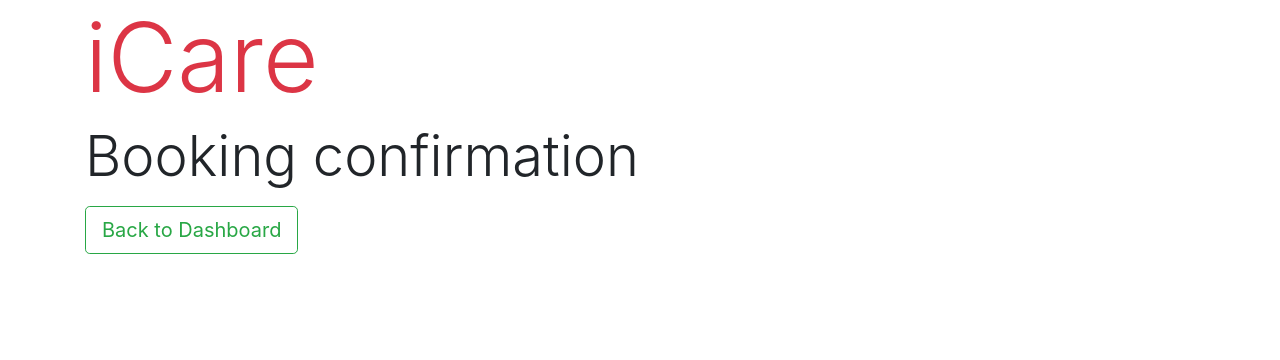
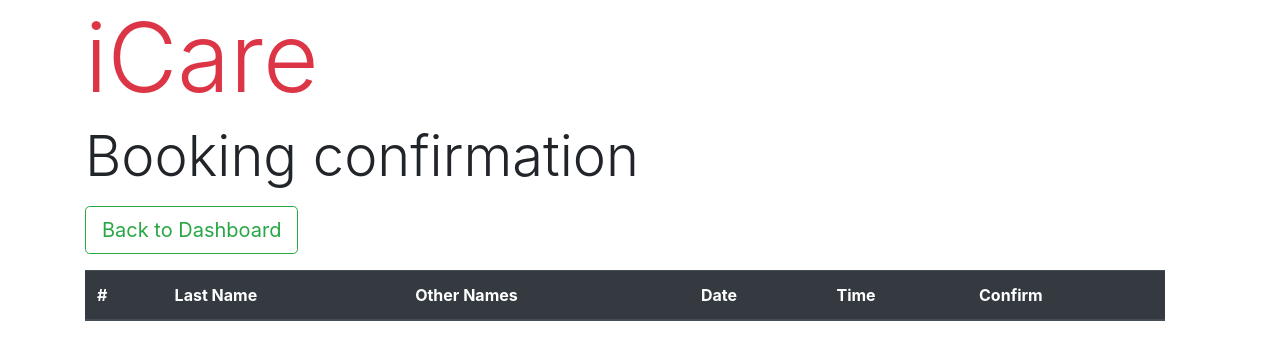
Before and after one commit to Anushakt/SOEN_6471_Project, a PHP site: page /staff/booking_confirmation.php in a window 1280 px wide. Shown: the top 360 px of the page. Run offline with PHP 8.4, Linux system fonts and the light colour scheme; the visitor is signed in with stand-in values (Sample User, id 1); data comes from the database, SQL or seed files in the repository; lists and menus that the app fills with data are empty.

Commit message:
Adding booking confirmation

```diff
--- a/staff/booking_confirmation.php
+++ b/staff/booking_confirmation.php
@@ -42,3 +42,59 @@ session_start();
  <p></p>
   <p></p>
  </form>
+
+ <?php
+ include('../connection.php');
+ $user = $_SESSION['user'];
+ $result=mysqli_query($connection,"SELECT * FROM appointment_tbl WHERE patient_email='$user'") or die(mysqli_error($connection));
+ $i=0;
+ ?>
+ <table class="table table-dark">
+  <thead>
+    <tr>
+      <th scope="col">#</th>
+      <th scope="col">Last Name</th>
+      <th scope="col">Other Names</th>
+      <th scope="col">Date</th>
+      <th scope="col">Time</th>
+      <th scope="col">Confirm</th>
+    </tr>
+  </thead>
+ <?php
+  while($row=mysqli_fetch_array($result)){
+  	$i++;
+ ?>
+ <tbody>
+    <tr>
+      <th scope="row"><?php echo $i; ?></th>
+      <td><?php echo $row['lname']; ?></td>
+      <td><?php echo $row['oname']; ?></td>
+      <td><?php echo $row['dates']; ?></td>
+      <td><?php echo $row['time']; ?></td>
+      <td><?php
+            $approval = $row['approval'];
+          if($approval=='Confirmed'){
+        echo $row['approval'];
+        }else{
+
+        ?>
+        <form action="" method="post">
+ <button type="submit" class="btn btn-primary" name="id" onclick="return sure()">Confirm</button>
+ <input type="hidden" value="<?php echo $row['book_id']; ?>" name="id"> <?php } ?></form></td>
+    </tr>
+
+<?php
+}
+?>
+</tbody>
+</table>
+  </div>
+  </body>
+</html>
+<?php
+if(isset($_POST['id'])){
+$id=$_POST['id'];
+mysqli_query($connection,"UPDATE appointment_tbl SET approval='Confirmed' WHERE book_id='$id'" ) or die(mysqli_error($connection));
+header("Refresh:3");
+}
+?>
```
